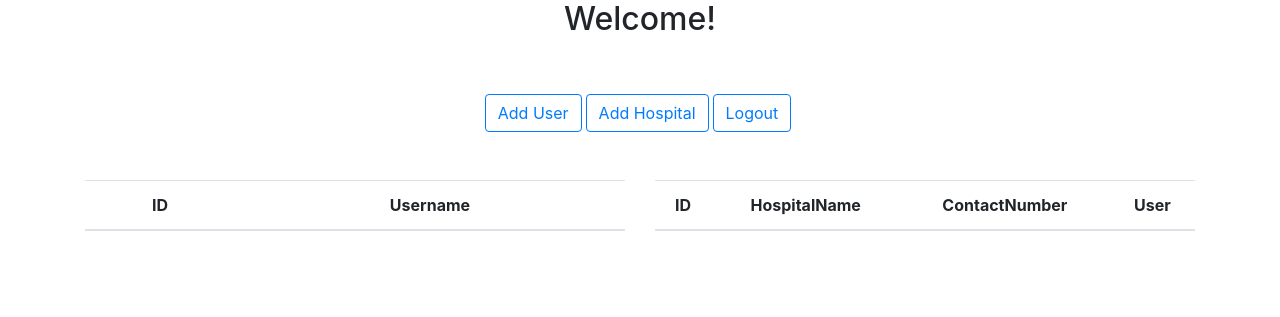
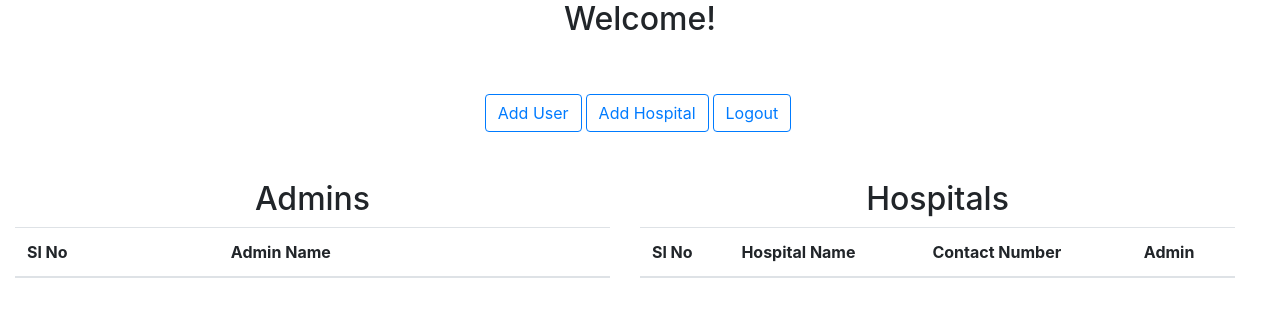
Before and after one commit to Nelson542/Covid_app, a Flask app: page /hospitals in a window 1280 px wide. Shown: the top 317 px of the page. Run offline with Flask 2, Linux system fonts and the light colour scheme; data comes from the database, SQL or seed files in the repository; data that the repository does not hold is empty; some libraries are stand-ins or nearby versions.

Commit message:
Handled duplicate users and hospitals exception

```diff
--- a/covid_app/templates/Hospitals.html
+++ b/covid_app/templates/Hospitals.html
@@ -19,18 +19,20 @@
     </div>
     <br>
     <br>
-    <div class="container">
-        <div class="row">
 
 
-            <div class="col">
-                <div style="text-align: center;" >
-                    <table class="table css-serial" style="margin-left:auto;margin-right:auto;padding: 5px;border-spacing: 25px;" >
+
+
+            <div class="row col-md-12 padding-0">
+
+                <div class="table-responsive col-md-6">
+                    <h2 class="sub-header" style="text-align:center;">Admins</h2>
+                    <table class="table css-serial "  >
                         <thead>
                         <tr>
-                            <th scope="col">ID</th>
+                            <th scope="col">Sl No</th>
 
-                            <th scope="col">Username</th>
+                            <th scope="col">Admin Name</th>
                         </tr>
                         </thead>
 
@@ -45,22 +47,18 @@
 
                     </table>
                 </div>
-            </div>
-
-
-
-            <div class="col">
-                <div style="text-align: center;" >
-                    <table class="table css-serial"style="margin-left:auto;margin-right:auto;padding: 5px;border-spacing: 25px;" >
+                <div class="table-responsive col-md-6">
+                    <h2 class="sub-header" style="text-align:center;">Hospitals</h2>
+                    <table class="table css-serial" >
                         <thead>
                         <tr>
-                            <th scope="col">ID</th>
+                            <th scope="col">Sl No</th>
 
-                            <th scope="col">HospitalName</th>
+                            <th scope="col">Hospital Name</th>
 
-                            <th scope="col">ContactNumber</th>
+                            <th scope="col">Contact Number</th>
 
-                            <th scope="col">User</th>
+                            <th scope="col">Admin</th>
                         </tr>
                         </thead>
 
@@ -81,16 +79,7 @@
 
                     </table>
                 </div>
-            </div>
-
-
-
-
-                <br>
-                <br>
-                <br>
-            </div>
-        </div>
+              </div>
 
 
 
--- a/covid_app/views.py
+++ b/covid_app/views.py
@@ -48,7 +48,6 @@ def admin():
             return redirect(url_for('details'))
         else:
             return redirect(url_for('admin'))
-
     return render_template('admin_login.html', **locals())
 
 
@@ -80,8 +79,6 @@ def hospitals():
             hospital_list.append(hospital_dict)
     hospital_df = pd.DataFrame(hospital_list)
 
-
-
     return render_template("hospitals.html",**locals())
 
 
@@ -92,10 +89,7 @@ def add_user():
     if form.validate_on_submit():
         exists = db.session.query(Users.id).filter_by(username = form.username.data,password = form.password.data).first()
         if exists:
-            print(exists)
             id = int(exists[0])
-            print(id)
-
             db.session.query(Users).filter(Users.id == id).update({Users.is_deleted : False}, synchronize_session = False)
             db.session.commit()
         else:
@@ -103,10 +97,7 @@ def add_user():
             db.session.add(user)
             db.session.commit()
 
-
         return redirect(url_for('hospitals'))
-
-
     return render_template("adduser.html",**locals())
 
 
@@ -121,12 +112,19 @@ def add_hospital():
 
     if form.validate_on_submit():
         user_admin = Users.query.filter_by(username = form.user.data).first()
-        #print(form.hospital_name.data, form.contact_number.data, form.user.data)
-        hospital = Hospitals(hospital_name = form.hospital_name.data, contact_number = form.contact_number.data, users = user_admin)
-        db.session.add(hospital)
-        db.session.commit()
+        print(user_admin.id)
+        exists = db.session.query(Hospitals.id).filter_by(hospital_name = form.hospital_name.data,contact_number = form.contact_number.data, user_id = user_admin.id).first()
+        if exists:
+            id = int(exists[0])
+            db.session.query(Hospitals).filter(Hospitals.id == id).update({Hospitals.is_deleted : False}, synchronize_session = False)
+            db.session.commit()
+
+        else:
+            hospital = Hospitals(hospital_name = form.hospital_name.data, contact_number = form.contact_number.data, users = user_admin)
+            db.session.add(hospital)
+            db.session.commit()
+
         return redirect(url_for('hospitals'))
-
     return render_template("addhospital.html",**locals())
 
 
```
